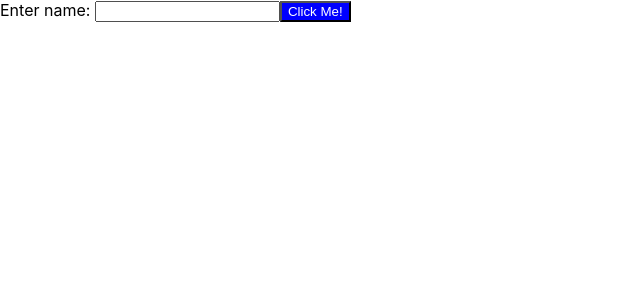
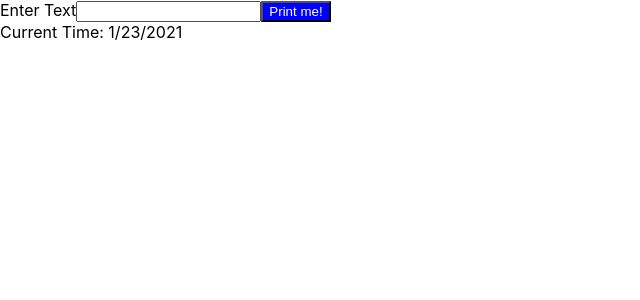
Before and after one commit to akiralab/react-playground, a React (Create React App) app: page / in a window 1280 px wide. Shown: the top 300 px of the page, without its empty margins (0-640 px from the left). Built offline with nearby package versions, Linux system fonts and the light colour scheme.

Commit message:
added getTime() methid as text, in really awful code

```diff
--- a/src/index.js
+++ b/src/index.js
@@ -9,14 +9,30 @@ import './index.css';
 
 const App = () => {
 
-  const buttonText = 'Click Me!'
+  const buttonText = {text: 'Print me!'}
+  const labelText = 'Enter Text'
+  const cssStyle = { backgroundColor: 'blue', color: 'white' }
+
+  function getTime() {
+    return (new Date().toLocaleDateString())
+  }
+
   return (
     <div>
-      <label className="label" for='name'>Enter name: </label>
+
+      <label className="label" htmlFor='name'>
+        {labelText}
+      </label>
+
       <input id ="name" type="text" />
-      <button style={{ backgroundColor: 'blue', color: 'white' }}>
-        {buttonText}
+
+      <button style={cssStyle}>
+        {buttonText.text}
       </button>
+      <br></br>
+      <label>
+        Current Time: {getTime()}
+      </label>
     </div>
     );
 };
```
Also changed, not shown: 1 other file (tests, documents, lock files or other folders).
